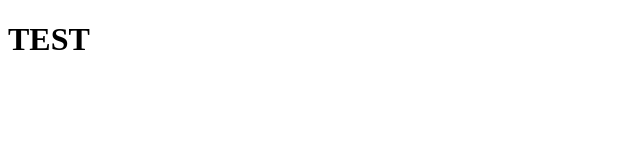
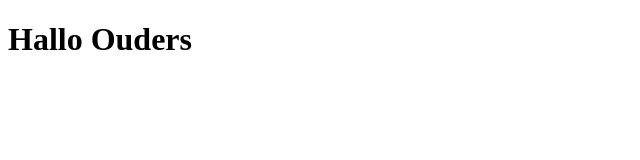
Before and after one commit to Lucas-thecoder/site, a plain HTML site: page index.html in a window 1280 px wide. Shown: the whole page, without its empty margins (0-640 px from the left). Drawn offline with Linux system fonts and the light colour scheme.

Commit message:
Add files via upload

```diff
--- a/index.html
+++ b/index.html
@@ -6,6 +6,6 @@
     <title>TEST</title>
 </head>
 <body>
-    <H1>TEST</H1>
+    <H1>Hallo Ouders</H1>
 </body>
 </html>
```
